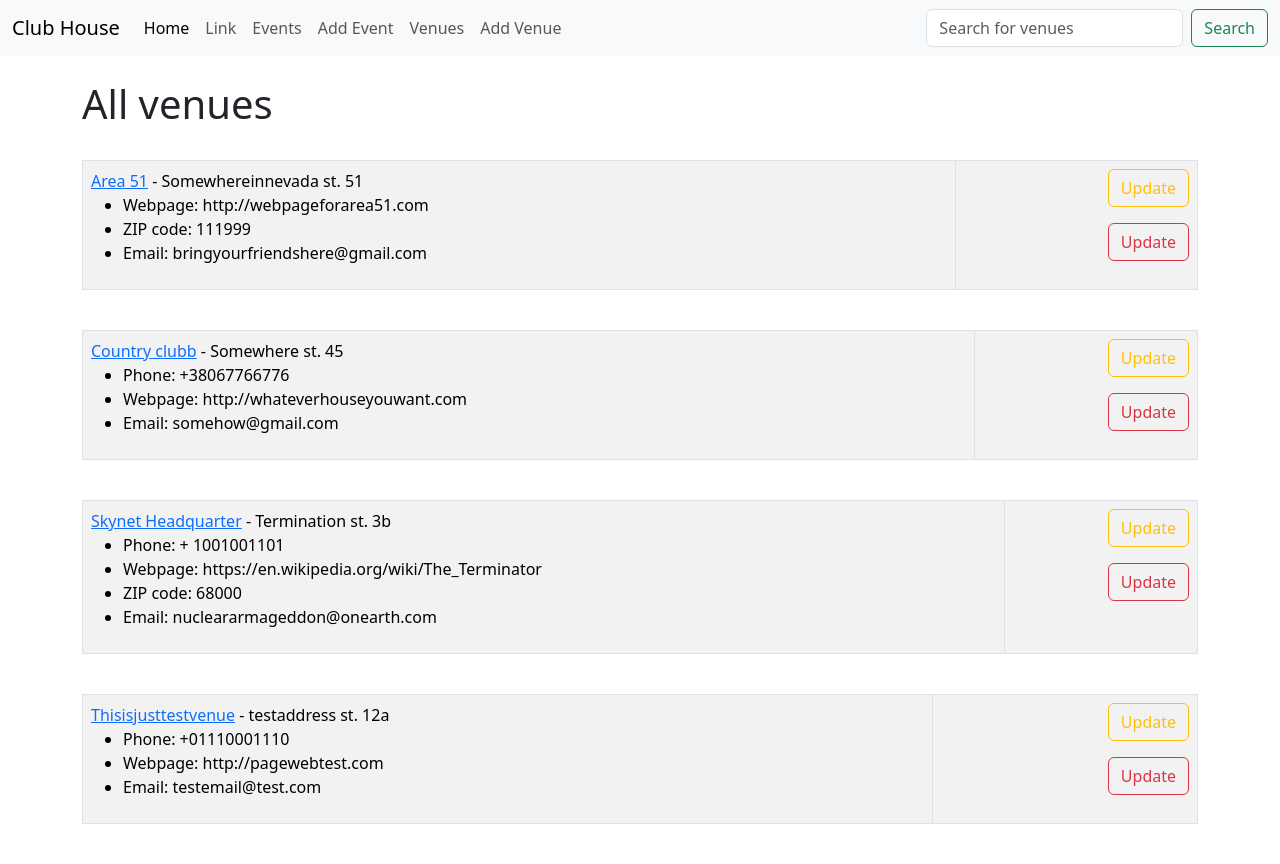
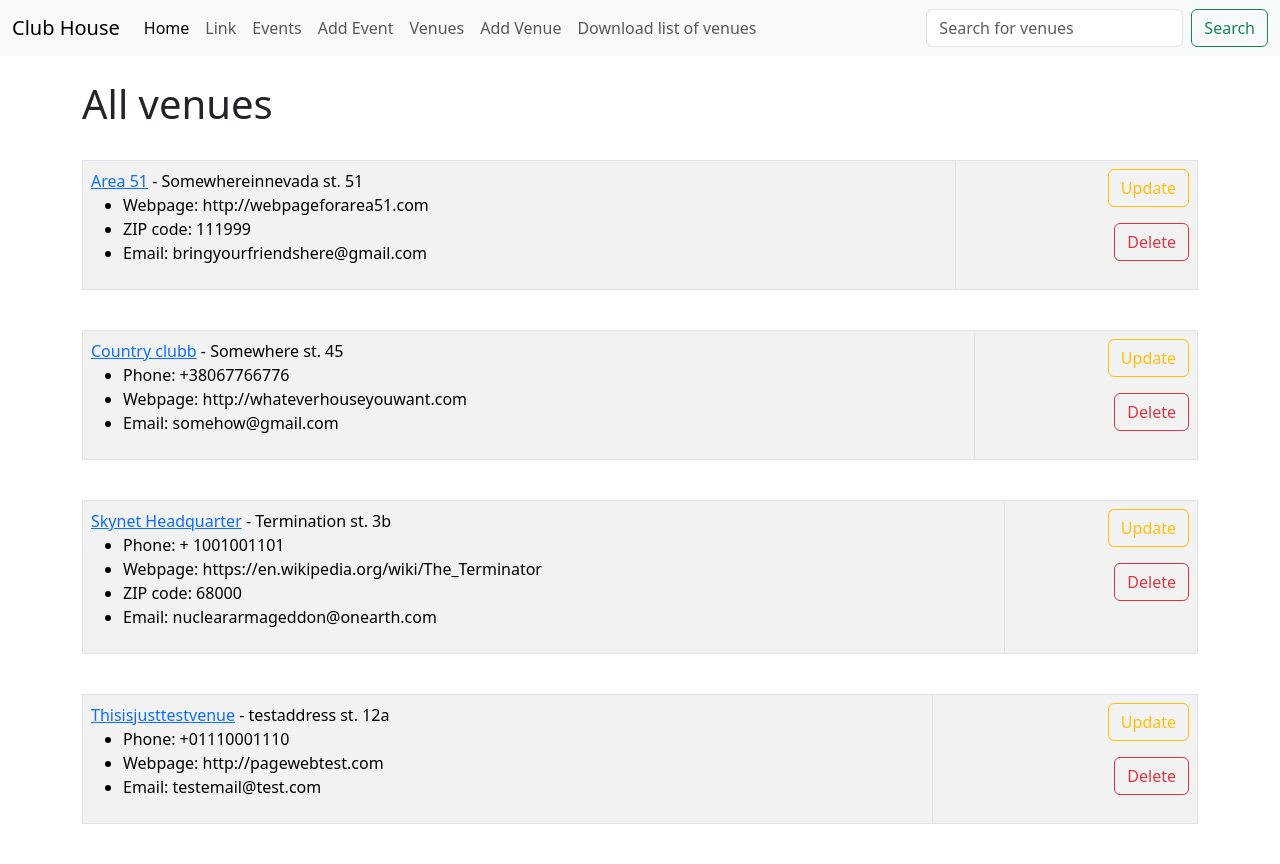
Before and after one commit to RomanNaumenko/club_house_project, a Django app: page /home/venues/ in a window 1280 px wide. Run offline with Django 4.2, Linux system fonts and the light colour scheme; data comes from the database, SQL or seed files in the repository; both versions use the stored data as it was after the commit.

Commit message:
Add venues text download view.

```diff
--- a/event/urls.py
+++ b/event/urls.py
@@ -13,4 +13,5 @@ urlpatterns = [
     path('delete_venue/<venue_id>', views.delete_venue, name='delete-venue'),
     path('update_event/<event_id>', views.update_event, name='update-event'),
     path('delete_event/<event_id>', views.delete_event, name='delete-event'),
+    path('venue_text_download/', views.venue_text_download, name='venue-txt-dwnld'),
     ]
--- a/event/views.py
+++ b/event/views.py
@@ -1,7 +1,7 @@
 from django.shortcuts import render, redirect
 from .models import ClubUser, Venue, Event
 from .forms import VenueForm, EventForm
-from django.http import HttpResponseRedirect
+from django.http import HttpResponseRedirect, HttpResponse
 
 
 # Create your views here.
@@ -90,3 +90,21 @@ def delete_venue(request, venue_id):
     venue = Venue.objects.get(pk=venue_id)
     venue.delete()
     return redirect('venues')
+
+
+def venue_text_download(request):
+    response = HttpResponse(content_type='text/plain')
+    response['Content-Disposition'] = 'attachment; filename=venues_list.txt'
+    venues = Venue.objects.all()
+
+    for venue in venues:
+        venue_lines = [f"Venue name: {venue.name}\n",
+                       f"Venue address: {venue.address}\n",
+                       f"Venue postal_code: {venue.postal_code}\n",
+                       f"Venue email: {venue.email}\n",
+                       f"Venue phone: {venue.phone}\n",
+                       f"Venue web: {venue.web}\n",
+                       f"Venue desc: {venue.desc}\n\n\n"]
+
+        response.writelines(venue_lines)
+    return response
--- a/templates/base/navbar.html
+++ b/templates/base/navbar.html
@@ -26,6 +26,10 @@
           <li class="nav-item">
           <a class="nav-link" href="{% url 'add-venue' %}">Add Venue</a>
         </li>
+        </li>
+          <li class="nav-item">
+          <a class="nav-link" href="{% url 'venue-txt-dwnld' %}">Download list of venues</a>
+        </li>
 
 
 
--- a/templates/events/venues.html
+++ b/templates/events/venues.html
@@ -29,7 +29,7 @@
             {% endif %}
                 </td>
         <td><p><a href="{% url 'update-venue' venue.id %}" class="btn btn-outline-warning">Update</a></p>
-        <p><a href="{% url 'delete-venue' venue.id %}" class="btn btn-outline-danger">Update</a></p>
+        <p><a href="{% url 'delete-venue' venue.id %}" class="btn btn-outline-danger">Delete</a></p>
     </ul></td>
   </tr>
 </table>
```
Also changed, not shown: db.sqlite3.
